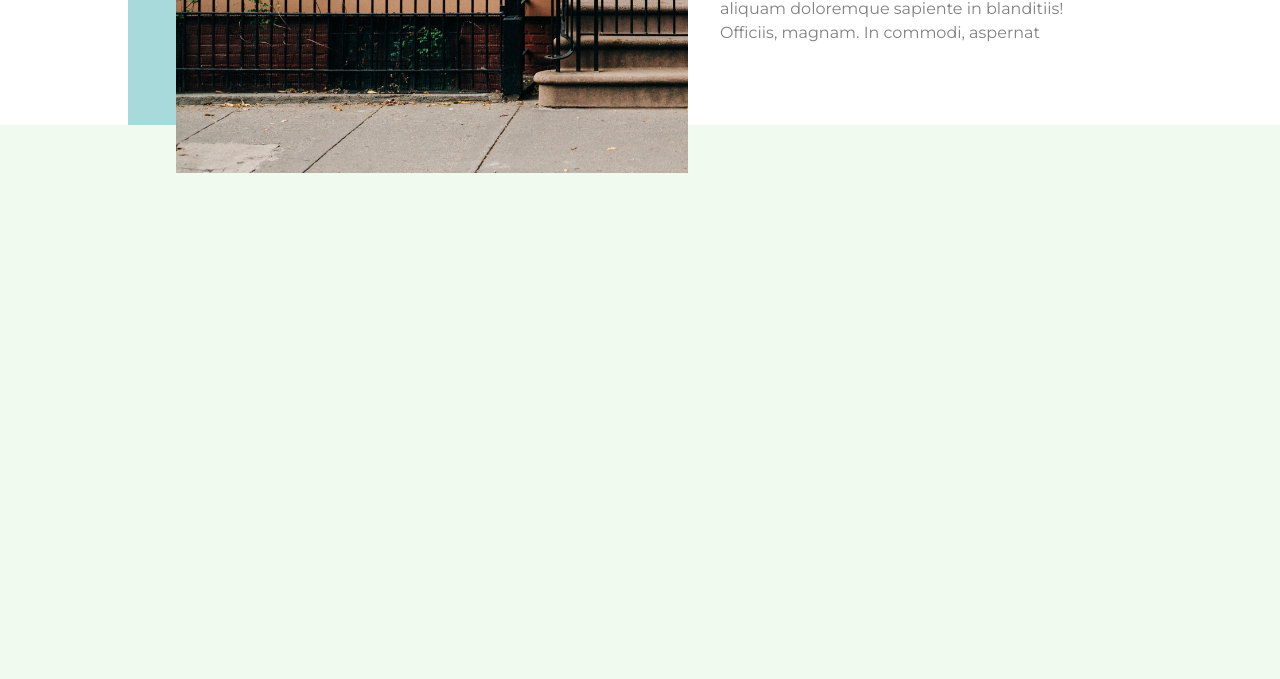
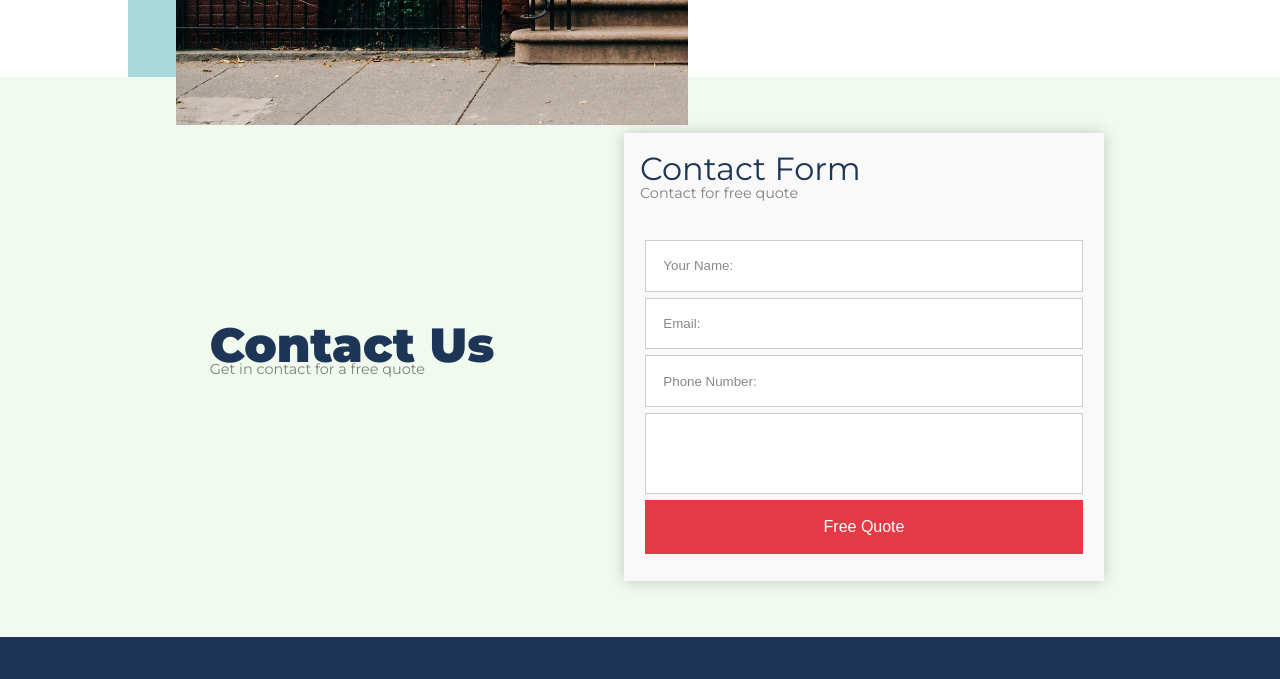
Before and after one commit to bradleyham93/practice, a plain HTML site: page index.html in a window 1280 px wide. Shown: the part 1392-2071 px from the top of the page. Drawn offline with Linux system fonts and the light colour scheme.

Commit message:
add the form

```diff
--- /dev/null
+++ b/form.css
@@ -0,0 +1,103 @@
+.secondContentLeft{
+    display: flex;
+    justify-content: center;
+    align-items: center;
+    width: 50%;
+}
+
+.secondContentright{
+    display: flex;
+    justify-content: center;
+    align-items: center;
+}
+.secondContentContainer{
+    display: flex;
+    justify-content: center;
+
+    align-items: center;
+}
+
+.form{
+
+    background-color:#F9F9F9;
+    width: 30em;
+
+    padding: 1.5em 1em;
+    box-shadow: 0 0 15px 0 rgba(0,0,0,0.2);
+   align-self: center;
+   margin:3em;
+
+
+  }
+
+  .form__inputs{
+    display:flex;
+    flex-direction: column;
+    height: 100%;
+    justify-content:flex-end;
+  }
+
+  .form__input{
+    padding:1.3em;
+    margin:3px 5px;
+    border: 1px solid #ccc;
+
+  }
+
+  .legend {
+    padding: 0 0 2em 0;
+
+    margin-bottom: auto;
+  }
+
+  h1{
+    font-weight: 500;
+    color: var(--dark);
+  }
+
+  .form__button{
+    background-color:  var(--feature);
+    text-decoration: none;
+    border: none;
+    color:white;
+
+    font-size:1em;
+    cursor: pointer;
+    padding:1.1em;
+  }
+  .form__button:hover{
+    background-color: #43A047;
+  }
+  p{
+    font-size: .9rem;
+  }
+
+  textarea{
+    resize: none;
+    font-family: inherit;
+    font-size: inherit;
+    color: #888;
+    font-weight:inherit;
+  }
+
+  ::-webkit-input-placeholder { /* Chrome/Opera/Safari */
+   color: #888;
+    font-weight:100;
+  }
+  ::-moz-placeholder { /* Firefox 19+ */
+    color: #888;
+    font-weight:100;
+  }
+  :-ms-input-placeholder { /* IE 10+ */
+     color: #888;
+    font-weight:100;
+  }
+  :-moz-placeholder { /* Firefox 18- */
+     color: #888;
+    font-weight:100;
+  }
+
+  .oppositeForm h1{
+      font-weight: 900;
+      font-size: 3em;
+  }
--- a/hero.css
+++ b/hero.css
@@ -13,7 +13,7 @@
 .heroContent h1{
     color: white;
     font-size: 5rem;
-    font-weight: 600;
+    font-weight: 900;
     margin-bottom:5em;
 
 }
--- a/index.html
+++ b/index.html
@@ -13,6 +13,7 @@
     <link rel="stylesheet" href="fourPart.css">
     <link rel="stylesheet" href="firstContent.css">
     <link rel="stylesheet" href="secondContent.css">
+    <link rel="stylesheet" href="form.css">
     <link rel="stylesheet" href="footer.css">
     <link rel="stylesheet" href="colors.css">
     <link href="https://fonts.googleapis.com/css?family=Montserrat:300,400,600,900&display=swap" rel="stylesheet">
@@ -45,7 +46,7 @@
 
         <div class="heroContent">
             <h1>Website</h1>
-            <p> p tag for practice</p>
+
         </div>
 
 
@@ -102,9 +103,34 @@
         </div>
 
         <div class="secondContent">
-            <div class="quote">
-                <div></div>
+            <div class="contentContainer secondContentContainer">
+
+                <div class="secondContentLeft">
+                    <div class="oppositeForm">
+                        <h1>Contact Us</h1>
+                        <p>Get in contact for a free quote</p>
+                    </div>
+                </div>
+
+                <div class="secondContentRight">
+                    <form action="index.html" class="form" method="post">
+                        <div class="form__inputs">
+                            <div class="legend">
+                                <h1 class="form__h1">Contact Form</h1>
+                                <p>Contact for free quote</p>
+                            </div>
+                            <input placeholder="Your Name:" type="text" class="form__input" id='name' name='user_name'>
+
+                            <input placeholder="Email:" type="email" class="form__input" id='email' name='user_email'>
+
+                            <input placeholder="Phone Number:" type="text" class="form__input" id='number' name='user_number'>
+                            <textarea class="form__input" name="user_bio" id="bio"></textarea>
+                            <button type="submit" class="form__button form__input">Free Quote</button>
+                        </div>
+                </div>
+                </form>
             </div>
+
 
         </div>
 
```
Also changed, not shown: 1 other file.
